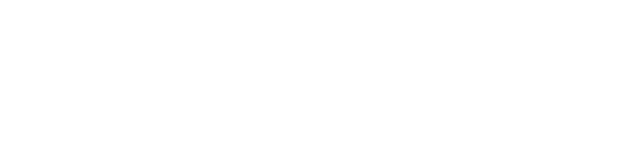
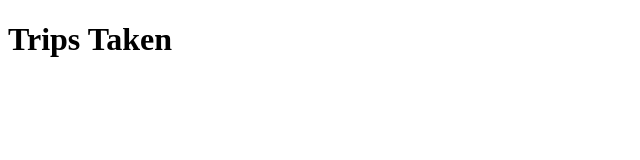
Before and after one commit to tussiri/js-assignment-4-html-me-something-tussiri, a website: page index.html in a window 1280 px wide. Shown: the whole page, without its empty margins (0-640 px from the left). Drawn offline with Linux system fonts and the light colour scheme.

Commit message:
Minor changes

```diff
--- a/index.html
+++ b/index.html
@@ -2,8 +2,10 @@
 <html>
    <head>
       <link rel="stylesheet" type="text/css" href="styles.css" media=”screen” />
+      <h1>Trips Taken</h1>
    </head>
    <body>
+
       <!-- Write your HTML in this file! -->
    </body>
 </html>
```
